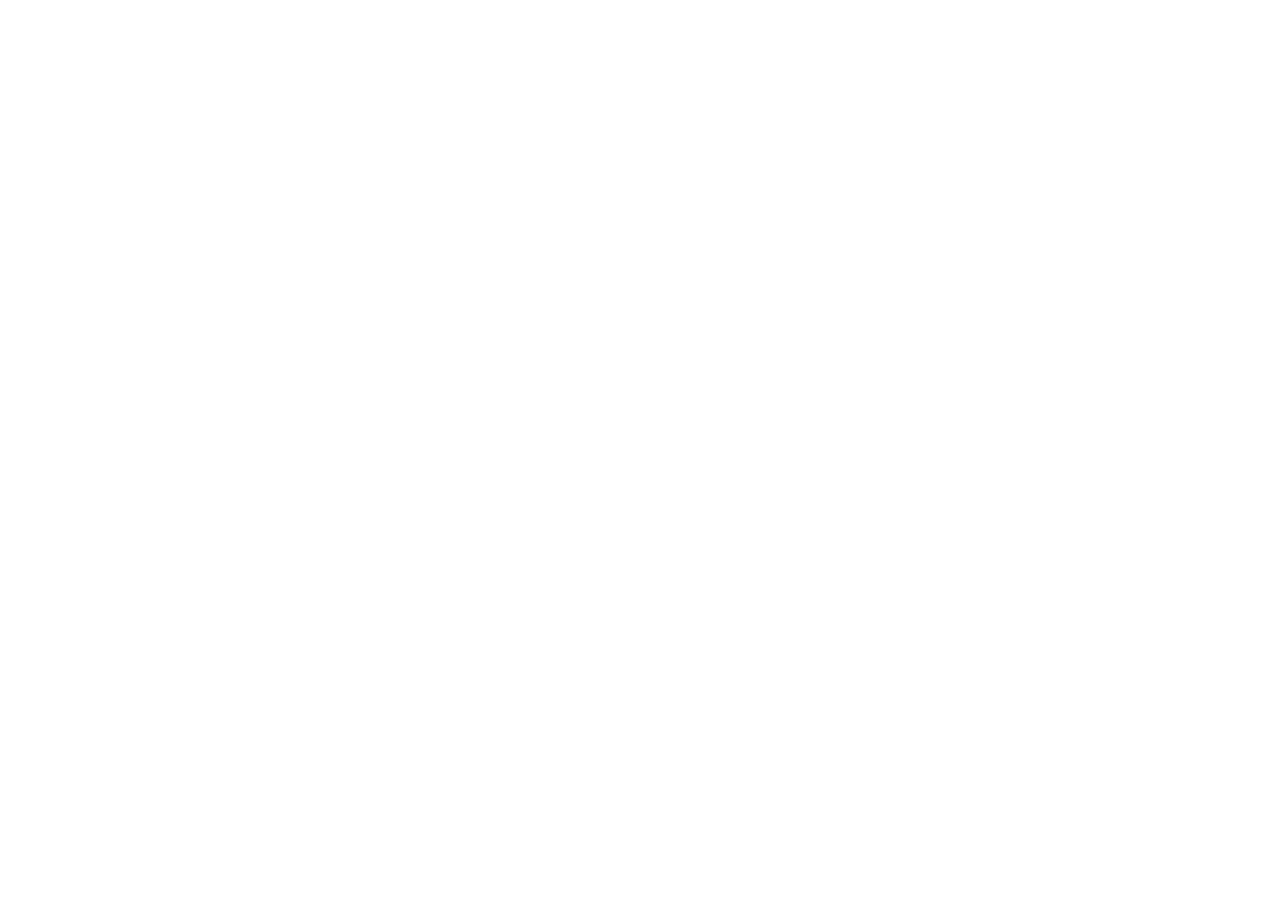
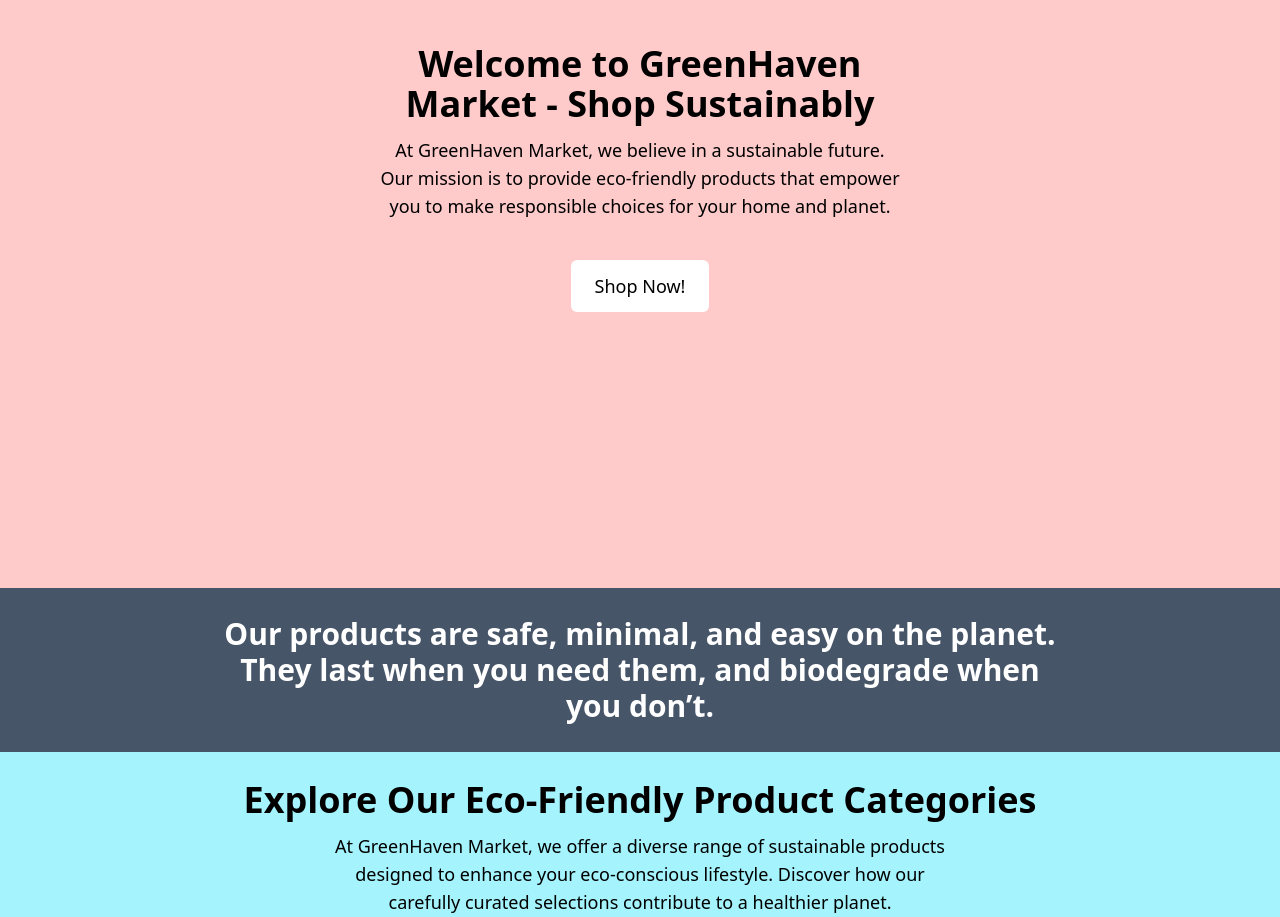
Before and after one commit to Omar-PRO50/greenhaven-market, a Next.js app: page / in a window 1280 px wide. Shown: the part 180-1097 px from the top of the page. Before the commit the page ends 800 px from the top, so only its background shows below. Built offline with nearby package versions, Linux system fonts and the light colour scheme.

Commit message:
hero and categories page

```diff
--- /dev/null
+++ b/src/app/(home)/_components/categories.tsx
@@ -0,0 +1,89 @@
+import Link from 'next/link';
+import { MdKeyboardArrowRight } from 'react-icons/md';
+import Image from 'next/image';
+
+export default function Categories() {
+  return (
+    <section className="p-cont bg-cyan-200">
+      <h3 className="text-4xl font-semibold text-center mb-3">
+        Explore Our Eco-Friendly Product Categories
+      </h3>
+      <p className="text-center text-lg mb-10 max-w-[60ch] mx-auto">
+        At GreenHaven Market, we offer a diverse range of sustainable products
+        designed to enhance your eco-conscious lifestyle. Discover how our
+        carefully curated selections contribute to a healthier planet.
+      </p>
+      <CardsList />
+      <Link href="/shop">Shop</Link>
+      <Link href="">
+        Learn more <MdKeyboardArrowRight />
+      </Link>
+    </section>
+  );
+}
+
+function CardsList() {
+  const ProductsList = [
+    {
+      imageURL: '/placeholder.png',
+      header: 'Reusable Household Goods for Everyday Use',
+      content: 'Make a positive impact with our durable, reusable items.',
+    },
+    {
+      imageURL: '/placeholder.png',
+      header: 'Reusable Household Goods for Everyday Use',
+      content: 'Make a positive impact with our durable, reusable items.',
+    },
+    {
+      imageURL: '/placeholder.png',
+      header: 'Reusable Household Goods for Everyday Use',
+      content: 'Make a positive impact with our durable, reusable items.',
+    },
+    {
+      imageURL: '/placeholder.png',
+      header: 'Reusable Household Goods for Everyday Use',
+      content: 'Make a positive impact with our durable, reusable items.',
+    },
+    {
+      imageURL: '/placeholder.png',
+      header: 'Reusable Household Goods for Everyday Use',
+      content: 'Make a positive impact with our durable, reusable items.',
+    },
+  ];
+
+  return (
+    <div className={`flex gap-4 flex-wrap justify-center`}>
+      {ProductsList.map(({ imageURL, header, content }, i) => (
+        <Card key={i} imageURL={imageURL} header={header} content={content} />
+      ))}
+    </div>
+  );
+}
+
+function Card({
+  imageURL,
+  header,
+  content,
+}: {
+  imageURL: string;
+  header: string;
+  content: string;
+}) {
+  return (
+    <article className="shrink grow basis-10 min-w-44 max-w-72">
+      <div>
+        <Image
+          src={imageURL}
+          alt="card image"
+          width="100"
+          height="0"
+          className="w-full"
+        />
+      </div>
+      <div className="">
+        <h4 className="text-xl font-semibold">{header}</h4>
+        <p className="text-lg">{content}</p>
+      </div>
+    </article>
+  );
+}
--- /dev/null
+++ b/src/app/(home)/_components/hero.tsx
@@ -0,0 +1,19 @@
+import Link from 'next/link';
+
+export default function Hero() {
+  return (
+    <section className="flex flex-col items-center bg-red-200 text-center px-cont pt-32 min-h-[42rem]">
+      <h3 className="text-4xl font-bold mb-3 max-w-[27ch]">
+        Welcome to GreenHaven Market - Shop Sustainably
+      </h3>
+      <p className="max-w-[51ch] mb-10 text-lg">
+        At GreenHaven Market, we believe in a sustainable future. Our mission is
+        to provide eco-friendly products that empower you to make responsible
+        choices for your home and planet.
+      </p>
+      <Link href="/shop" className="bg-white py-3 px-6 rounded-md text-lg">
+        Shop Now!
+      </Link>
+    </section>
+  );
+}
--- /dev/null
+++ b/src/app/(home)/page.tsx
@@ -0,0 +1,19 @@
+// import Image from 'next/image';
+
+import Hero from '@/app/(home)/_components/hero';
+import Categories from '@/app/(home)/_components/categories';
+
+export default function Home() {
+  return (
+    <main className="home-page">
+      <Hero />
+      <section className="text-center bg-slate-600 p-cont text-3xl text-white font-semibold">
+        <h2 className="max-w-[49ch] m-auto">
+          Our products are safe, minimal, and easy on the planet. They last when
+          you need them, and biodegrade when you don’t.
+        </h2>
+      </section>
+      <Categories />
+    </main>
+  );
+}
--- /dev/null
+++ b/src/app/blog/page.tsx
@@ -0,0 +1,5 @@
+import React from 'react';
+
+export default function Blog() {
+  return <div>Blog page</div>;
+}
--- /dev/null
+++ b/src/app/cart/page.tsx
@@ -0,0 +1,5 @@
+import React from 'react';
+
+export default function Cart() {
+  return <div>Cart page</div>;
+}
--- a/src/app/layout.tsx
+++ b/src/app/layout.tsx
@@ -14,7 +14,7 @@
 }>) {
   return (
     <html lang="en">
-      <body className="font-serif">
+      <body>
         <Navbar />
         {children}
       </body>
--- /dev/null
+++ b/src/app/shop/page.tsx
@@ -0,0 +1,3 @@
+export default function Shop() {
+  return <div>shop page</div>;
+}
--- a/src/components/navbar.tsx
+++ b/src/components/navbar.tsx
@@ -8,6 +8,7 @@
 import { RiCloseLargeFill } from 'react-icons/ri';
 import { LuUserRound } from 'react-icons/lu';
 import { IconContext } from 'react-icons';
+import { VscMenu } from 'react-icons/vsc';
 
 export default function Navbar() {
   const [isLarge, setIsLarge] = useState(window.innerWidth >= 768);
@@ -21,7 +22,7 @@
 
   return (
     <IconContext.Provider value={{ size: '25' }}>
-      <nav className="relative bg-slate-400 px-11 grid grid-cols-[1fr_auto_1fr] items-center min-h-24">
+      <nav className="font-serif relative bg-slate-400 px-cont grid grid-cols-[1fr_auto_1fr] items-center min-h-24">
         {isLarge ? (
           <div className="flex gap-6 text-xl">
             <Link href="/shop">Shop</Link>
@@ -30,6 +31,8 @@
         ) : (
           <DropdownButton />
         )}
+
+        {/*Logo */}
         <Link href="/">
           <Image
             className=""
@@ -39,26 +42,33 @@
             height="0"
           />
         </Link>
+
         <div className="flex justify-end gap-3">
           {isLarge && (
             <button>
               <LuUserRound />
             </button>
           )}
+
+          <Link href="/cart">
+            <MdOutlineShoppingBag />
+          </Link>
+
           <button>
-            <MdOutlineShoppingBag />
+            <IoSearch />
           </button>
-          <Link href="/cart">
-            <IoSearch />
-          </Link>
         </div>
       </nav>
     </IconContext.Provider>
   );
 }
-
 function DropdownButton() {
   const [isOpen, setIsOpen] = useState(false);
+
+  const SharedCss = 'absolute top-1/2 -translate-y-1/2';
+  const toggleMenu = () => {
+    setIsOpen(!isOpen);
+  };
   const Links = [
     { name: 'Blog', href: '/blog' },
     { name: 'Shop', href: '/shop' },
@@ -66,14 +76,25 @@
     { name: 'Sign Up', href: '/signup' },
   ];
 
-  const toggleMenu = () => {
-    setIsOpen(!isOpen);
-  };
   return (
     <>
-      <button className="" onClick={toggleMenu}>
-        <MenuIcon isOpen={isOpen} />
+      <button className="w-6 mr-1" onClick={toggleMenu}>
+        <>
+          <VscMenu
+            className={`${SharedCss} transition-opacity ${
+              !isOpen ? 'opacity-100' : 'opacity-0'
+            }`}
+          />
+          <div
+            className={`${SharedCss} absolute transition-opacity ${
+              isOpen ? 'opacity-100' : 'opacity-0'
+            }`}
+          >
+            <RiCloseLargeFill />
+          </div>
+        </>
       </button>
+
       <ul
         className={`absolute top-full bg-slate-200 w-full block text-center transition-[max-height] duration-500 overflow-y-hidden ${
           isOpen ? 'max-h-64' : 'max-h-0'
@@ -88,25 +109,3 @@
     </>
   );
 }
-
-function MenuIcon({ isOpen }: { isOpen: boolean }) {
-  const SharedCss =
-    'absolute transition-opacity duration-300 top-1/2 -translate-y-1/2';
-  return (
-    <>
-      <div
-        className={`${SharedCss} flex flex-col justify-between w-6 h-5  ${
-          !isOpen ? 'opacity-100' : 'opacity-0'
-        }`}
-      >
-        <span className="block w-6 h-[2.5px] bg-black rounded-sm"></span>
-        <span className="block w-6 h-[2.5px] bg-black rounded-sm"></span>
-        <span className="block w-6 h-[2.5px] bg-black rounded-sm"></span>
-      </div>
-
-      <div className={`${SharedCss} ${isOpen ? 'opacity-100' : 'opacity-0'}`}>
-        <RiCloseLargeFill />
-      </div>
-    </>
-  );
-}
--- a/tailwind.config.ts
+++ b/tailwind.config.ts
@@ -7,7 +7,11 @@
     './src/app/**/*.{js,ts,jsx,tsx,mdx}',
   ],
   theme: {
-    extend: {},
+    extend: {
+      padding: {
+        cont: '1.75rem',
+      },
+    },
   },
   plugins: [],
 } satisfies Config;
```
Also changed, not shown: public/placeholder.png (added).
